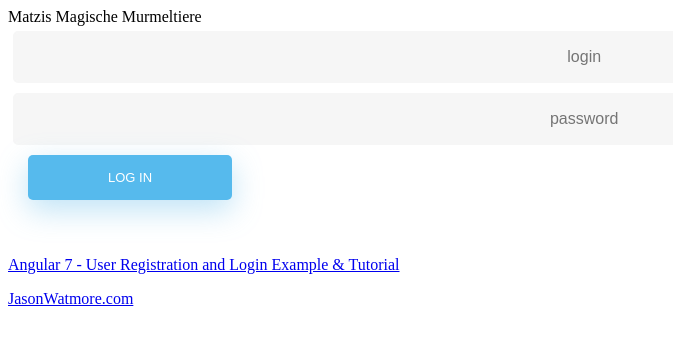
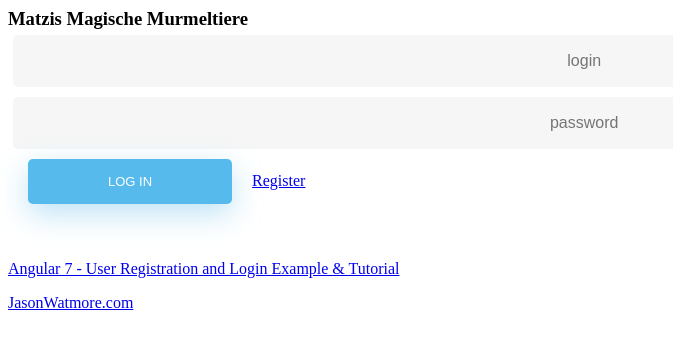
Before and after one commit to gilgenbergg/co-hackathon-2019, an Angular app in the folder co-frontend/: page /login in a window 1280 px wide. Shown: the top 346 px of the page, without its empty margins (0-673 px from the left). Built offline with nearby package versions, Linux system fonts and the light colour scheme; no server answers.

Commit message:
change password field to password

```diff
--- a/co-frontend/src/app/app.component.html
+++ b/co-frontend/src/app/app.component.html
@@ -12,7 +12,7 @@
         <div class="container">
             <div class="row">
                 <div class="col-sm-6 offset-sm-3">
-                    <label>Matzis Magische Murmeltiere</label>
+                    <label style="font-weight: bold;font-size: 14pt;">Matzis Magische Murmeltiere</label>
                     <router-outlet></router-outlet>
                 </div>
             </div>
--- a/co-frontend/src/app/components/login/login.component.html
+++ b/co-frontend/src/app/components/login/login.component.html
@@ -10,8 +10,9 @@
         <!-- Login Form -->
         <form>
             <input type="text" id="login" class="fadeIn second" name="login" placeholder="login">
-            <input type="text" id="password" class="fadeIn third" name="login" placeholder="password">
+            <input type="password" id="password" class="fadeIn third" name="login" placeholder="password">
             <input type="button" class="fadeIn fourth" value="Log In" (click)="onClickMe()">
+            <a [routerLink]="['/register']">Register</a>
         </form>
 
         <!-- Remind Passowrd -->
--- a/co-frontend/src/app/components/login/login.component.scss
+++ b/co-frontend/src/app/components/login/login.component.scss
@@ -59,7 +59,7 @@
     transform: scale(0.95);
   }
 
-  input[type=text] {
+  input[type=text], input[type=password] {
     background-color: #f6f6f6;
     border: none;
     color: #0d0d0d;
```
